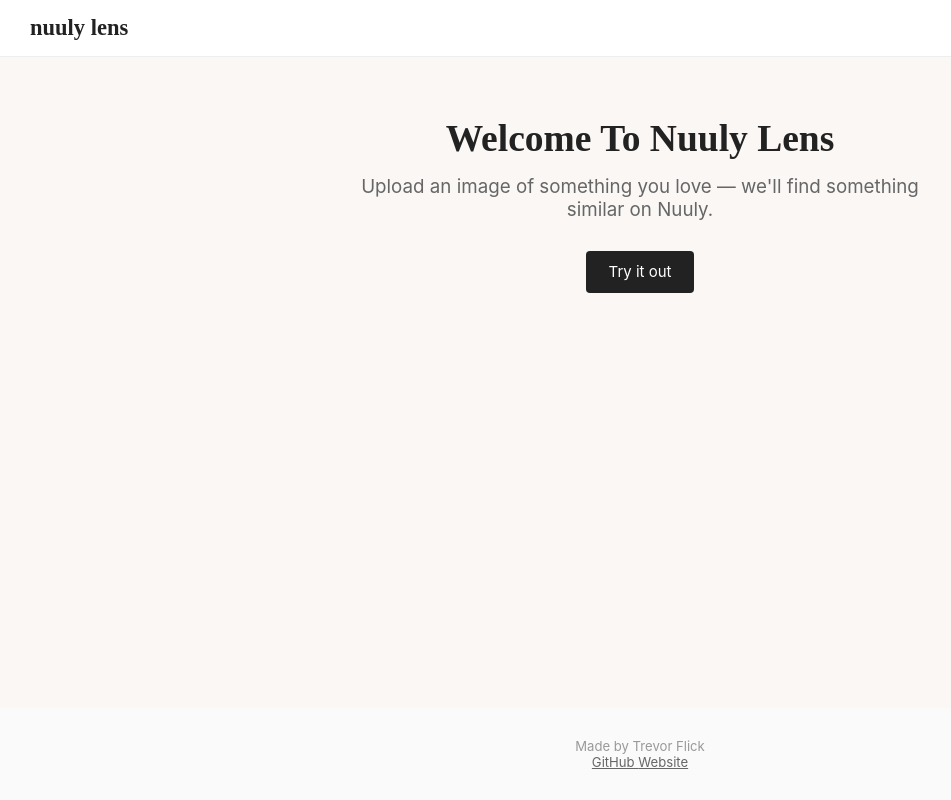
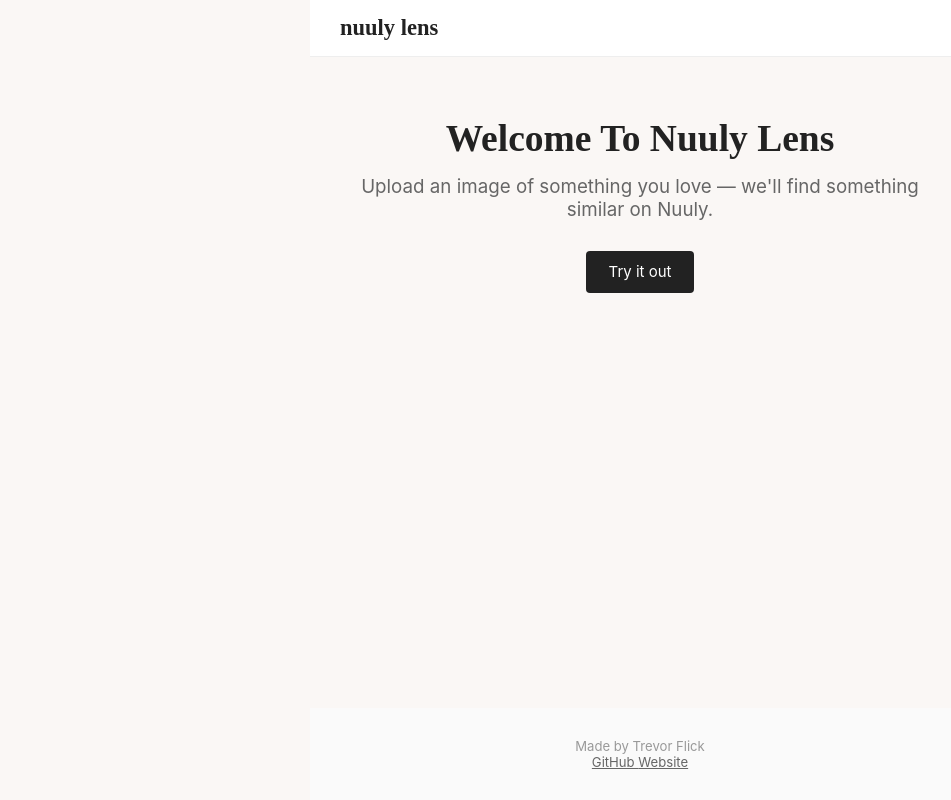
Before and after one commit to trevflick/nuuly-lens, a Vue app in the folder client/: page / in a window 1280 px wide. Shown: the whole page, without its empty margins (0-951 px from the left). Built offline with nearby package versions, Linux system fonts and the light colour scheme.

Commit message:
app.vue updated for vue3

```diff
--- a/client/src/App.vue
+++ b/client/src/App.vue
@@ -1,43 +1,20 @@
 <template>
-  <div class="app-layout">
+  <div id="app">
     <StickyHeader />
-
-    <transition name="fade" mode="out-in">
-      <div class="page-content">
-        <router-view />
-      </div>
-    </transition>
-
+    <router-view />
     <SiteFooter />
   </div>
 </template>
 
 <script setup>
-import StickyHeader from './components/StickyHeader.vue'
-import SiteFooter from './components/SiteFooter.vue'
+import StickyHeader from '@/components/StickyHeader.vue'
+import SiteFooter from '@/components/SiteFooter.vue'
 </script>
 
 <style>
-.app-layout {
+#app {
   display: flex;
   flex-direction: column;
   min-height: 100vh;
-  background-color: rgb(250, 247, 245);
-}
-
-.page-content {
-  flex: 1;
-  display: flex;
-  flex-direction: column;
-}
-
-.fade-enter-active,
-.fade-leave-active {
-  transition: opacity 0.9s ease;
-}
-
-.fade-enter-from,
-.fade-leave-to {
-  opacity: 0;
 }
 </style>
```
Also changed, not shown: client/src/router.js (line endings or trailing spaces).
